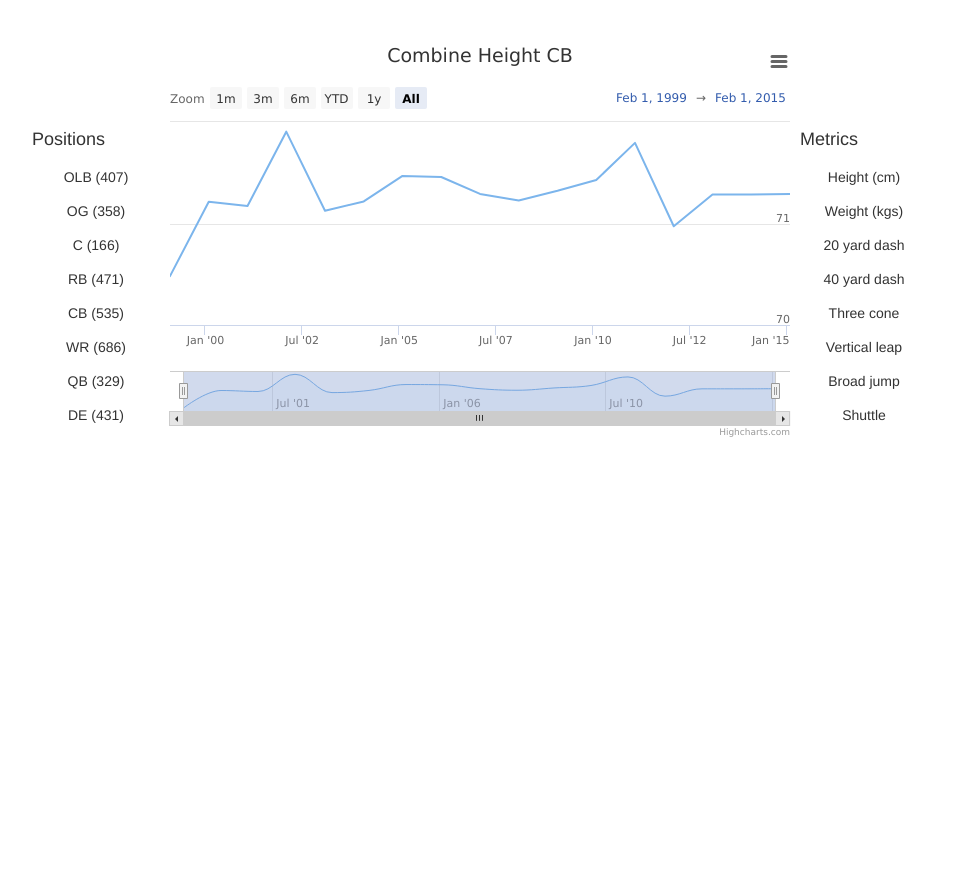
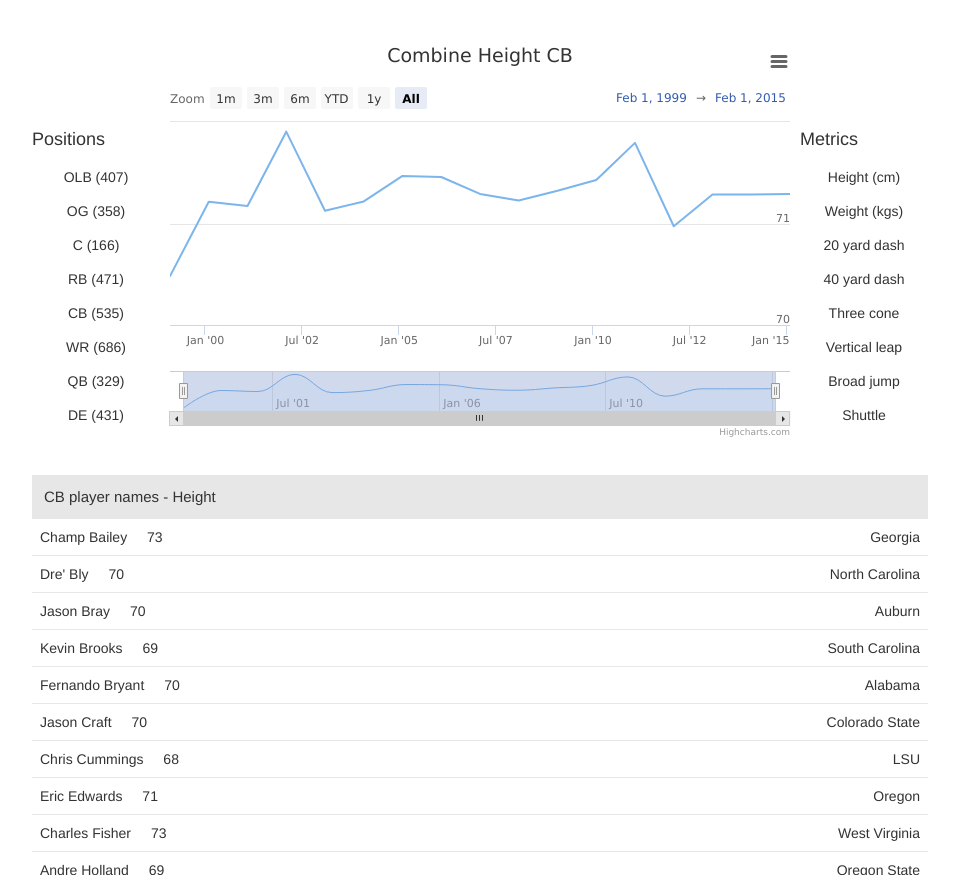
Before and after one commit to HVNT/fooBar, a plain HTML site: page src/index.html in a window 1280 px wide. Shown: the whole page, without its empty margins (160-1119 px from the left). Before the commit the page ends 800 px from the top, so only its background shows below. Drawn offline with nearby package versions, Linux system fonts and the light colour scheme.

Commit message:
added list and list updates dynamically based on what your doing

```diff
--- a/src/index.html
+++ b/src/index.html
@@ -39,12 +39,12 @@
 <body>
 
 <!--<div class="treemap-container" id="treemap-container"></div>-->
-<div class="container" ng-app="FooBar">
+<div ng-app="FooBar">
 
-    <div ng-controller="FooBarCtrl">
-        <div class="row">
+    <div ng-controller="FooBarCtrl" class="container">
         <div class="left-filter-controls-container">
             <h4>Positions</h4>
+
             <div class="foobar-list">
                 <div ng-repeat="(key, value) in positions" class="foobar-list__item" ng-click="filterPosition(key)">
                     <span>{{key + ' (' + value.count + ')'}}</span>
@@ -54,9 +54,25 @@
         <div class="linegraph-container" id="linegraph-container"></div>
         <div class="right-filter-controls-container">
             <h4>Metrics</h4>
+
             <div class="foobar-list">
-                    <div ng-repeat="metric in Player.intMetrics" class="foobar-list__item" ng-click="filterMetric(metric)">
+                <div ng-repeat="metric in Player.intMetrics" class="foobar-list__item"
+                     ng-click="filterMetric(metric)">
                     <span>{{metric.value}}</span>
+                </div>
+            </div>
+        </div>
+        <!-- Table -->
+        <div class="players-table-container">
+            <div class="players-table">
+                <div class="players-table-head">
+                    <span class="players-table-hcell">{{filters.pos}} player names - {{filters.metric.value}}</span>
+                </div>
+                <div class="players-table-body">
+                    <div class="players-table-row" ng-repeat="player in activePlayers">
+                        <span class="players-table-bcell">{{player.name}}</span>
+                        <span style="padding-left: 16px;">{{player[filters.metric.key]}}</span>
+                        <span style="float: right;">{{player.college}}</span>
                     </div>
                 </div>
             </div>
--- a/src/scripts/main.js
+++ b/src/scripts/main.js
@@ -9,6 +9,7 @@
 angular.module('FooBar', [])
     .controller('FooBarCtrl', function ($scope, $q, Player, PlayerUtilities) {
         $scope.Player = Player;
+        $scope.activePlayers = [];
         $scope.filters = {
             pos: 'CB',
             metric: {
@@ -45,6 +46,10 @@ angular.module('FooBar', [])
         };
 
         function repaintGraph() {
+            var repaintData = Player.getMetric($scope.filters.pos, $scope.filters.metric.key);
+            //getMetric call updates activePlayers for us
+            $scope.activePlayers = Player.activePlayers;
+
             $('#linegraph-container').highcharts('StockChart', {
                 rangeSelector: {
                     selected: 5
@@ -55,7 +60,7 @@ angular.module('FooBar', [])
                 series: [
                     {
                         name: $scope.filters.metric.value,
-                        data: Player.getMetric($scope.filters.pos, $scope.filters.metric.key),
+                        data: repaintData,
                         tooltip: {
                             valueDecimals: 2
                         }
@@ -88,6 +93,7 @@ angular.module('FooBar', [])
 
         Player.players = [];
         Player.playerMap = {};
+        Player.activePlayers = [];
 
         Player.query = function () {
             var defer = $q.defer(),
@@ -130,9 +136,11 @@ angular.module('FooBar', [])
             return positionMap;
         };
 
+        /* note this updates the activePlayers collection as well */
         Player.getMetric = function (position, metric) {
             var metricData = [],
                 date = null;
+            this.activePlayers = [];
 
             if (position && this.players && this.players.length > 0) {
                 for (var i = 0; i < this.players.length; i++) {
@@ -142,6 +150,7 @@ angular.module('FooBar', [])
                         //only push if player metric isn't null
                         if (this.players[i][metric]) {
                             metricData.push([date.getTime(), this.players[i][metric]]);
+                            this.activePlayers.push(this.players[i]);
                         }
                     }
                 }
--- a/src/styles/main.css
+++ b/src/styles/main.css
@@ -20,7 +20,58 @@
     right: 15%;
     top: 0;
     padding-top: 120px;
+}
 
+.table-scrollable {
+    margin: 0;
+    padding: 0;
+}
+
+.players-table-container {
+    position: absolute;
+    top: 475px;
+    left: 15%;
+    right: 15%;
+    bottom: 0;
+    height: 400px;
+}
+
+.players-table-container > .players-table {
+    position: relative;
+    width: 100%;
+    height: 100%;
+}
+
+.players-table > .players-table-head {
+    position: relative;
+    background: #e7e7e7;
+    padding: 12px;
+}
+
+.players-table > .players-table-body {
+    position: absolute;
+    top: 44px;
+    left: 0;
+    right: 0;
+    width: 100%;
+    bottom: 0;
+    overflow-y: auto;
+}
+
+.players-table-head > .players-table-hcell {
+    line-height: 16px;
+    font-size: 15px;
+    overflow: auto;
+}
+
+.players-table-head > .players-table-bcell {
+
+}
+
+.players-table-body > .players-table-row {
+    width: 100%;
+    padding: 8px;
+    border-bottom: 1px solid #e7e7e7;
 }
 
 .linegraph-container {
```
Lines whose indentation alone changed are shown as unchanged.
